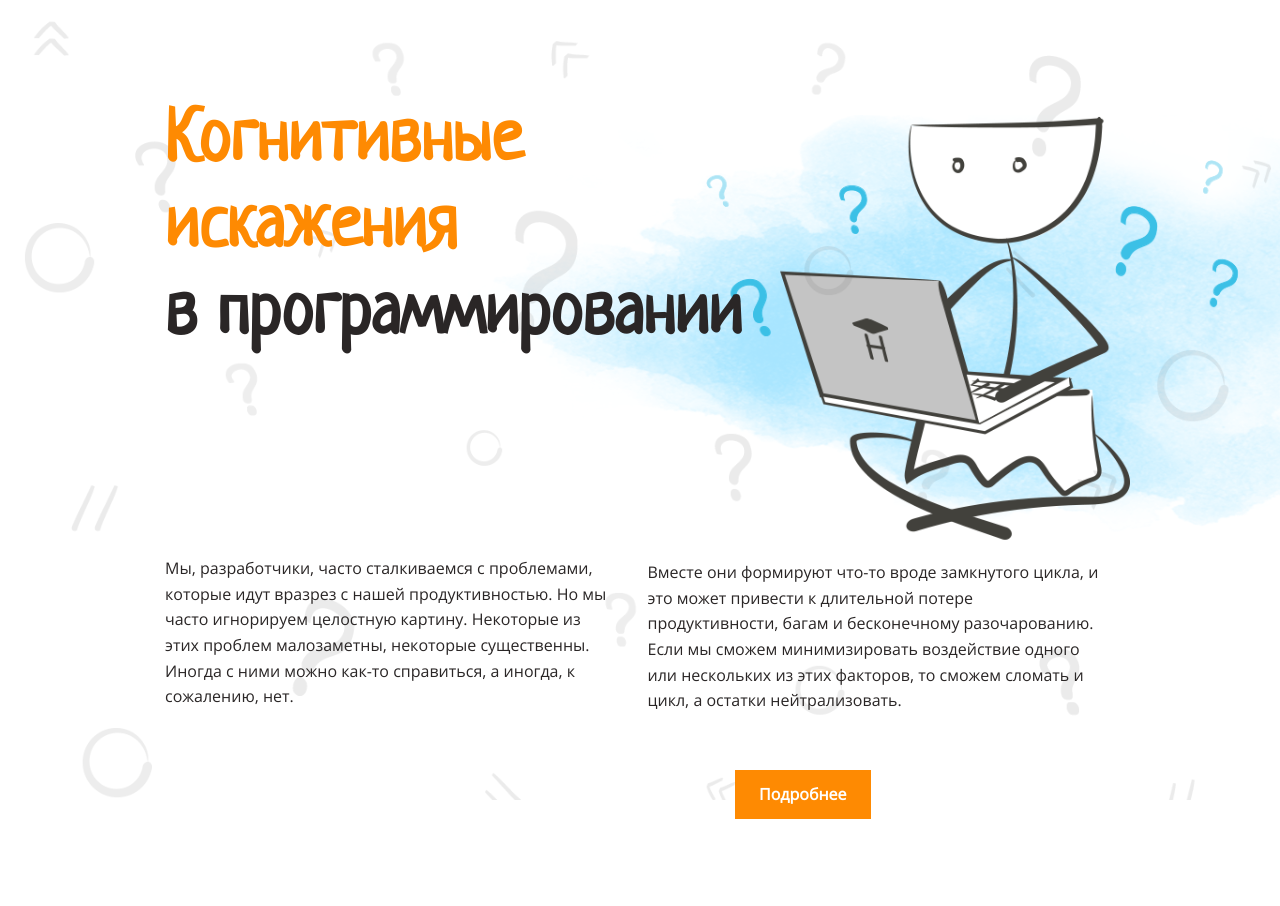
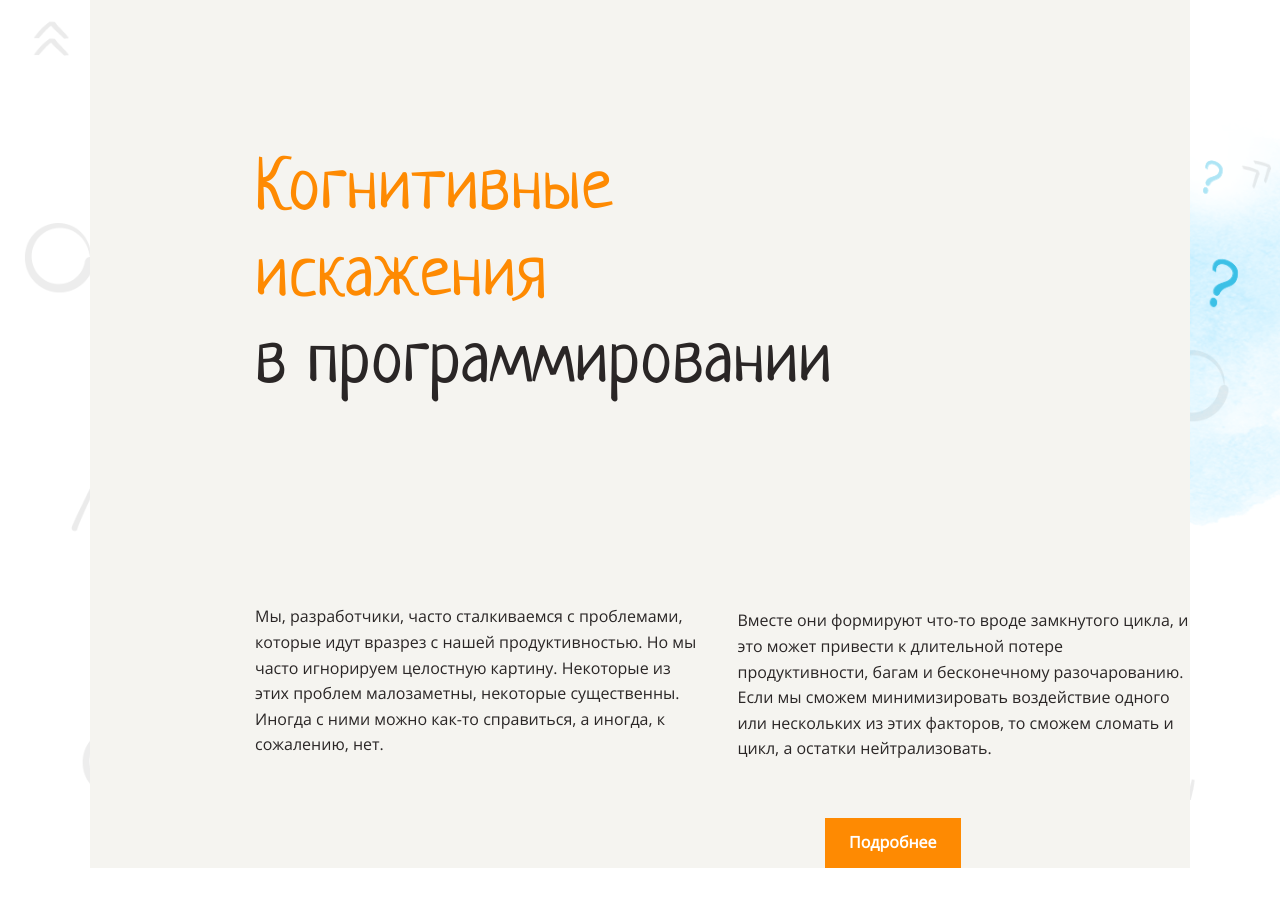
Before and after one commit to Valsym/layout-designer-project-lvl1, a website: page index.html in a window 1280 px wide. Shown: the top 906 px of the page. Drawn offline with Linux system fonts and the light colour scheme; files whose address does not match are found by name.

Commit message:
step3-12

```diff
--- a/src/styles/style.css
+++ b/src/styles/style.css
@@ -1,4 +1,7 @@
 /** CSS STYLE **/
+*{
+    box-sizing: border-box;
+}
 :root {
     --white: #fff;
     --trans-white: #d7ccc0;
@@ -35,7 +38,8 @@
 
 h1, h2, h3 {
     line-height: 1.2em;
-    font-family: 'Neucha';
+    font-family: 'Neucha', cursive;
+    font-weight: 400;
 }
 
 h1 {
@@ -54,12 +58,18 @@
     /*position: relative;
     z-index: 1;*/
     max-width: 1100px;
+    margin: 0 auto;
+    padding-top: 100px;
+    background-color: var(--light);
 }
 
-.hdr::before {
+header::before {
     position: absolute;
     top: 0;
+    right: 0;
     left: 0;
+    bottom: 0;
+    z-index: -1;
     width: 100%;
     height: 100%;
     content: "";
@@ -74,7 +84,7 @@
     color: var(--main);
     text-align: left;
     margin-left: 165px;
-    margin-top: 100px;
+    /*margin-top: 100px;*/
     z-index: 1;
 }
 
@@ -92,15 +102,17 @@
 
 header > article {
     display: flex;
+    justify-content: space-between;
     margin-left: 165px;
     margin-top: 181px;
 }
 
 header > article > p {
-    /*position: absolute;*/
-    display: block;
+    /*position: absolute;
+    display: block;*/
+    flex-basis: 50%;
     text-align: left;
-    width: 540px;
+    /*width: 540px;*/
 }
 
 .block-one {
```
